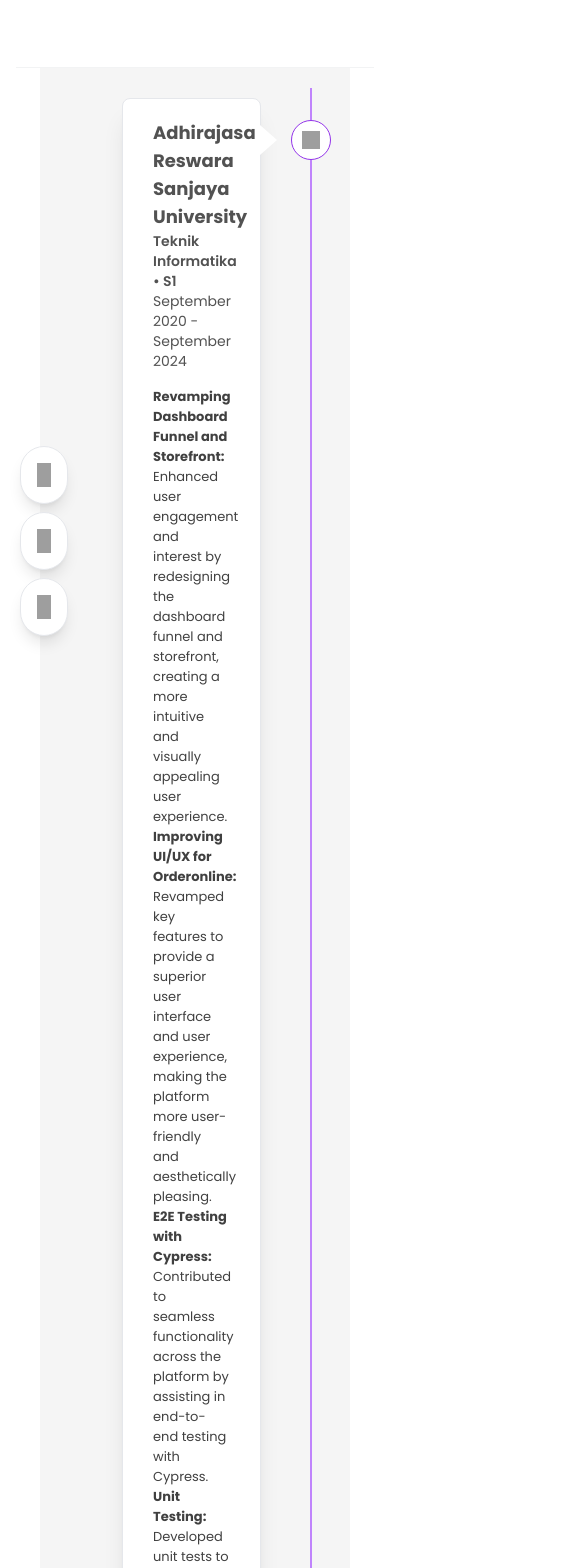
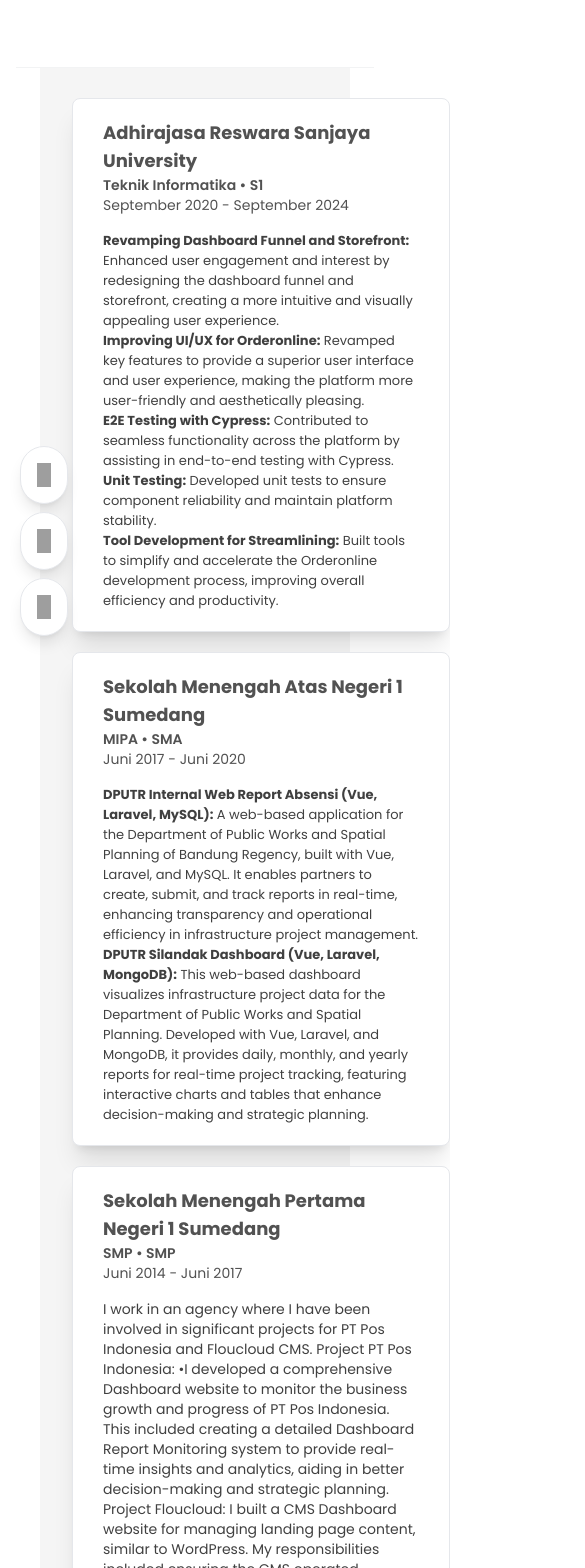
Before and after one commit to mahardikakdenie/resume, a Nuxt app: page /educations in a window 390 px wide. Shown: the top 1568 px of the page, 585 px wide, since content can reach past the window. Built offline with nearby package versions, Linux system fonts and the light colour scheme; grey boxes are pictures that could not be loaded.

Commit message:
timeline code and about me code responsive UI

```diff
--- a/components/AboutMe.vue
+++ b/components/AboutMe.vue
@@ -1,7 +1,7 @@
 <template>
 	<div class="flex pt-[50px] pb-[150px] flex-col md:flex-row justify-center items-center bg-white rounded-lg">
 		<!-- Left: Text Section -->
-		<div data-aos="fade-right" class="sm:w-1/2 w-[400px] px-[40px] md:p-12">
+		<div data-aos="fade-right" class="sm:w-1/2 w-[400px] px-[40px] sm:p-12">
 			<h2 class="text-2xl font-extrabold text-gray-900mb-4">
 				About
 				<span class="text-purple-600">Mahardika Kessuma Denie</span>
--- a/components/Timeline.vue
+++ b/components/Timeline.vue
@@ -11,7 +11,7 @@
                     <!-- Timeline indicator -->
                     <div
                         :class="{ 'experience-icon-steps-left': i % 2 !== 0, 'experience-icon-steps-right': i % 2 === 0 }">
-                        <img :src="calenderChecked" alt="">
+                        <img class="" :src="calenderChecked" alt="">
                     </div>
 
                     <!-- Experience Card -->
@@ -89,12 +89,12 @@
     /* Centering adjustment */
     z-index: 1;
     border-left: 2px solid;
-    @apply border-purple-400 bg-red-200;
+    @apply border-purple-400 bg-red-200 hidden sm:block;
     /* Dashed border color */
 }
 
 .experience-wrapper {
-    @apply py-[10px] px-[50px] relative w-[50%];
+    @apply py-[10px] px-0 sm:px-[50px] relative w-full sm:w-[50%];
 }
 
 .experience-icon-steps {
@@ -103,12 +103,12 @@
 
 /* Class untuk posisi di kanan */
 .experience-icon-steps-right {
-    @apply absolute w-[40px] h-[40px] top-[32px] p-[10px] z-[100] border border-purple-600 rounded-full border-solid flex justify-center -right-[20px] text-purple-600 bg-white;
+    @apply relative sm:absolute w-[40px] h-[40px] top-[32px] p-[10px] z-[100] border border-purple-600 rounded-full border-solid hidden sm:flex justify-center -right-[20px] text-purple-600 bg-white;
 }
 
 /* Class untuk posisi di kiri */
 .experience-icon-steps-left {
-    @apply absolute w-[40px] h-[40px] top-[32px] p-[10px] z-[100] border border-purple-600 rounded-full border-solid flex justify-center -left-[20px] text-purple-600 bg-white;
+    @apply relative sm:absolute w-[40px] h-[40px] top-[32px] p-[10px] z-[100] border border-purple-600 rounded-full border-solid hidden sm:flex justify-center -left-[20px] text-purple-600 bg-white;
 }
 
 
@@ -162,16 +162,16 @@
     left: 34px;
     /* Posisi dari kiri */
     transition: 0.2s ease-in-out;
-    @apply h-0 w-0 absolute top-[37px] z-[1] border-r-white;
+    @apply h-0 w-0 absolute top-[37px] z-[1] border-r-white hidden sm:flex;
 }
 
 
 .pos-right {
-    left: 0;
+    @apply sm:left-0;
 }
 
 .pos-left {
-    left: 50%;
+    @apply sm:left-1/2;
 }
 
 .experience-description {
```
